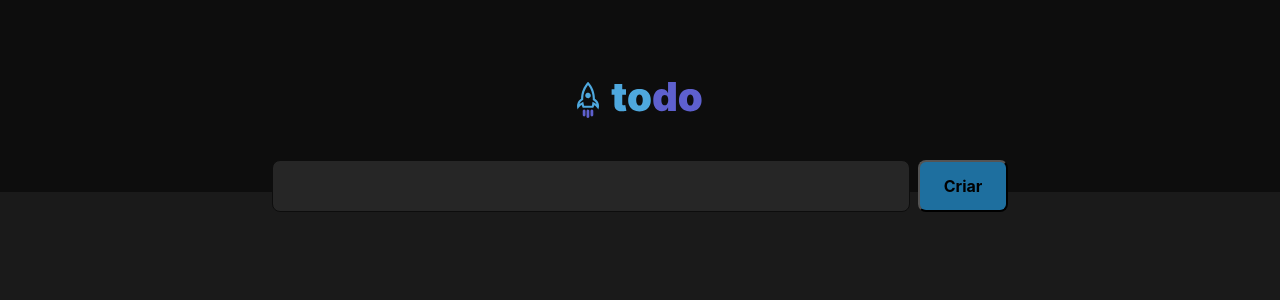
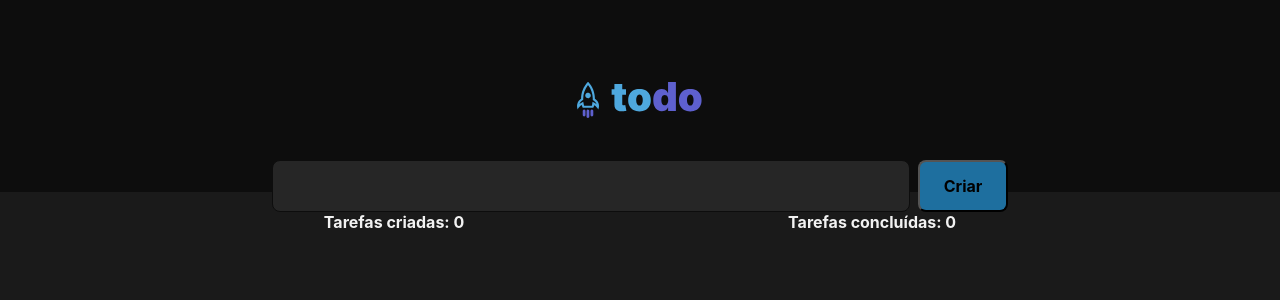
Before and after one commit to daniLdutra/todo-list, a React (Vite) app: page / in a window 1280 px wide. Shown: the top 300 px of the page. Built offline with nearby package versions, Linux system fonts and the light colour scheme.

Commit message:
feat: counter for task creation

```diff
--- a/src/components/Task/Task.module.css
+++ b/src/components/Task/Task.module.css
@@ -25,3 +25,8 @@
   border-radius: 8px;
   font-weight: bolder;
 }
+
+.container {
+  display: flex;
+  justify-content: space-evenly;
+}
--- a/src/components/Task/index.tsx
+++ b/src/components/Task/index.tsx
@@ -4,13 +4,15 @@ import styles from './Task.module.css';
 
 export function Task() {
   const [tasks, setTask] = useState<string[]>([]);
+  const [tasksCreated, setTasksCreated] = useState<number>(0);
+  const [completedTask, setCompletedTask] = useState<number>(0);
 
   const handleCreateTask = (event: any) => {
     event.preventDefault();
     const newTask = event.target.newTask.value;
 
     setTask([...tasks, newTask]);
-    console.log(newTask);
+    setTasksCreated(tasks.length + 1);
   };
 
   return (
@@ -24,6 +26,10 @@ export function Task() {
       {tasks.map((task) => {
         return <List task={task} />;
       })}
+      <div className={styles.container}>
+        <h4>Tarefas criadas: {tasksCreated}</h4>
+        <h4>Tarefas concluídas: 0</h4>
+      </div>
     </>
   );
 }
```
